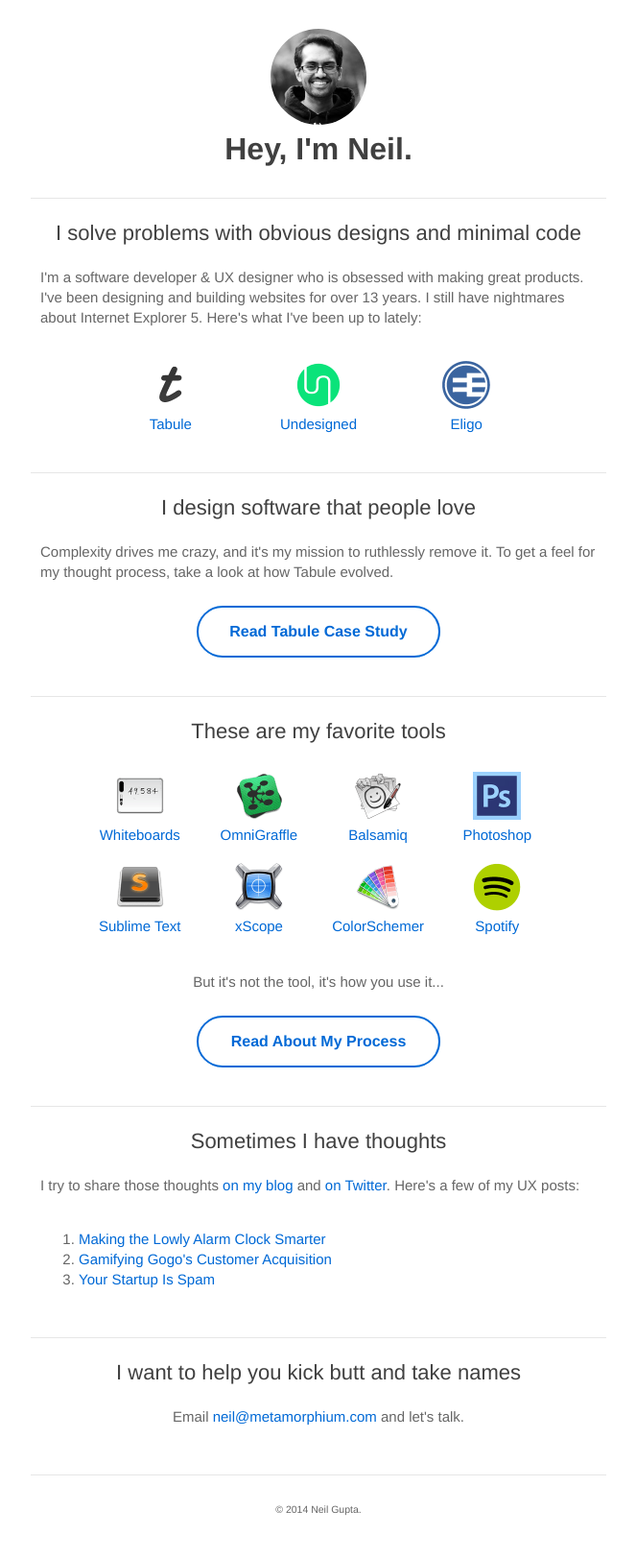
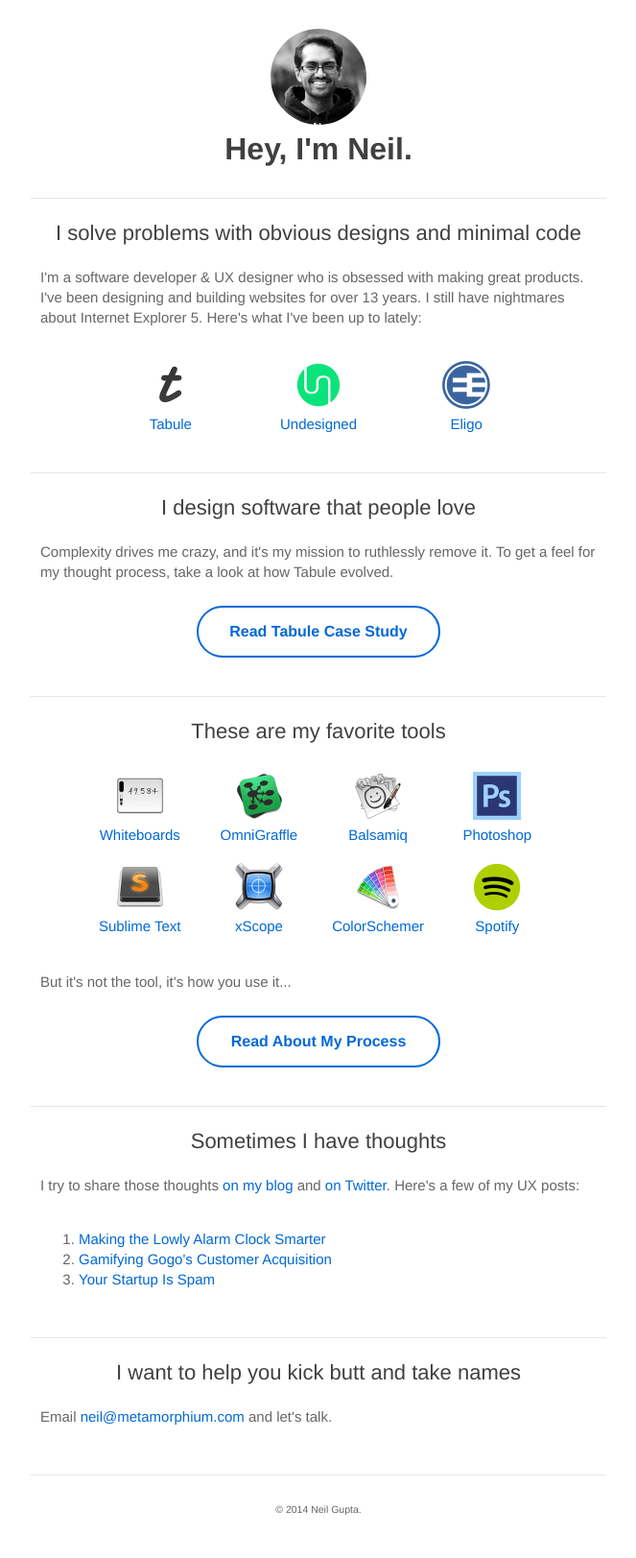
Before and after one commit to neilgupta/neilgupta.github.com, a Jekyll site: the page built from portfolio.html, in a window 1280 px wide. Shown: the whole page at 96% size, without its empty margins (308-971 px from the left). Built offline with Jekyll 4.4.1, drawn with Linux system fonts in a browser that asks for light colours.

```diff
--- a/css/screen.css
+++ b/css/screen.css
@@ -244,7 +244,7 @@ ul.posts span {
 /*
 /*****************************************************************************/
 
-#portfolio, #portfolio p.centered {
+#portfolio, p.centered {
   text-align: center;
 }
 
@@ -353,6 +353,21 @@ p#footer {
   border: 1px solid #ccc;
 }
 
+img.photograph {
+  margin-top: 40px !important;
+  border-radius: 5px;
+  box-shadow: 0 0 5px rgba(0, 0, 0, 0.2);
+}
+
+img.photograph:hover {
+  box-shadow: 0 4px 10px rgba(0, 0, 0, 0.25);
+}
+
+.twitter-tweet {
+  margin: 0 auto;
+  margin-top: 30px !important;
+}
+
 /* standard */
 
 #post ul, #post ol {
```
Also changed, not shown: books/iceland.md (added, +27 -0 lines), post_files/iceland/IMG_0180_thumbnail.jpeg (added), 1 other file.
